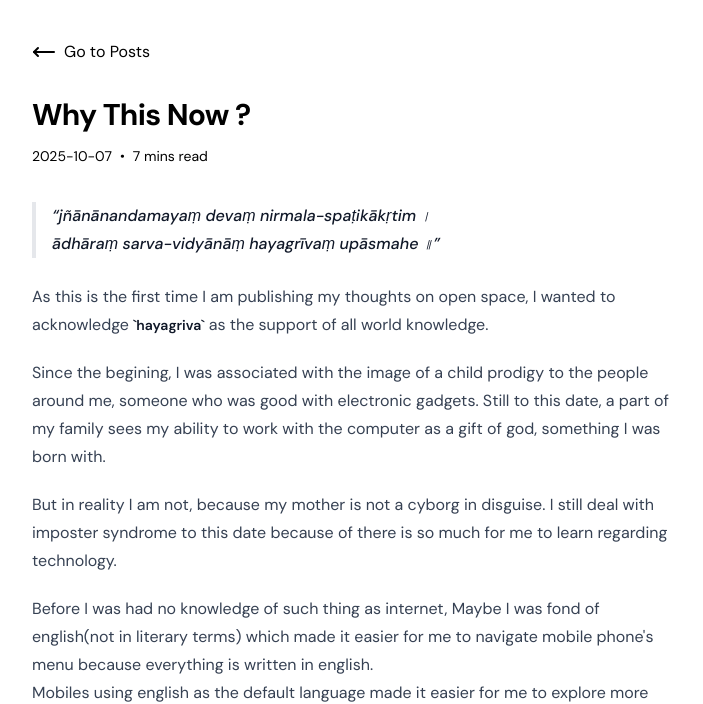
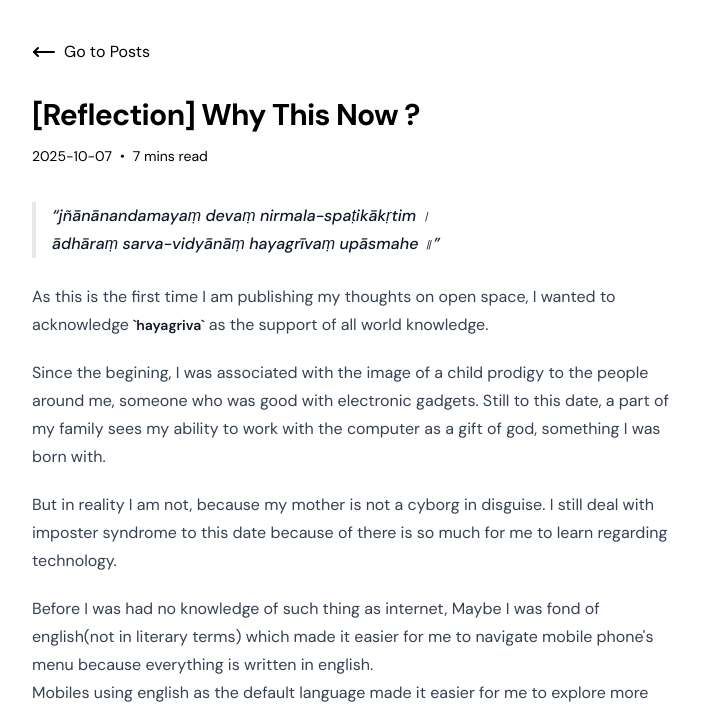
Before and after one commit to prabincankod/prabinsubedi.tech, an Astro site: page /post/why-this-now in a window 1280 px wide. Shown: the part 96-800 px from the top of the page, without its empty margins (288-991 px from the left). Built offline with nearby package versions, Linux system fonts and the light colour scheme; Astro itself is replaced by a stand-in of ours.

Commit message:
minor change.

```diff
--- a/src/content/post/why-this-now.mdx
+++ b/src/content/post/why-this-now.mdx
@@ -1,5 +1,5 @@
 ---
-title : "Why This Now ?"
+title : "[Reflection] Why This Now ?"
 description: "Reflections 101"
 date : '2025-10-07'
 ---
```
